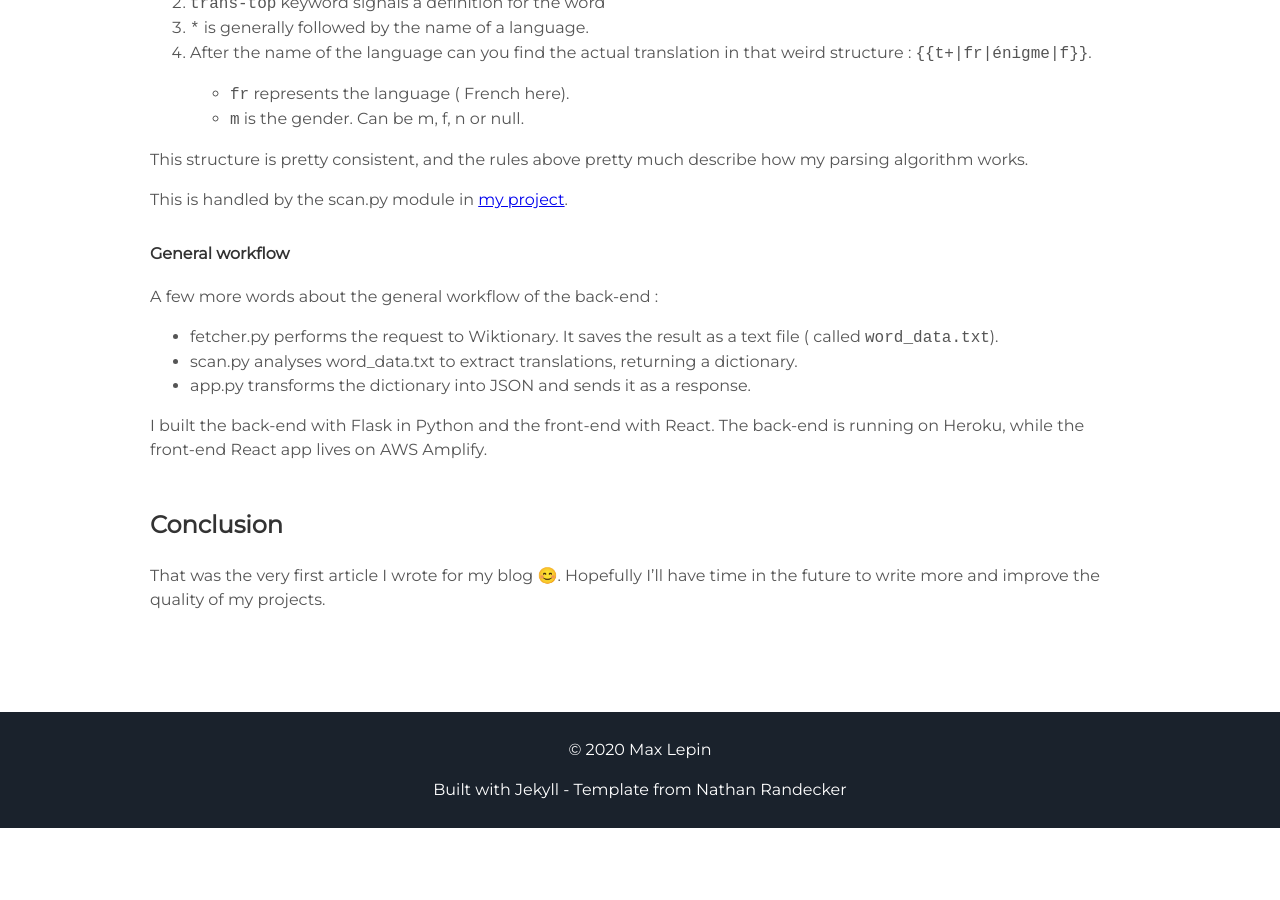
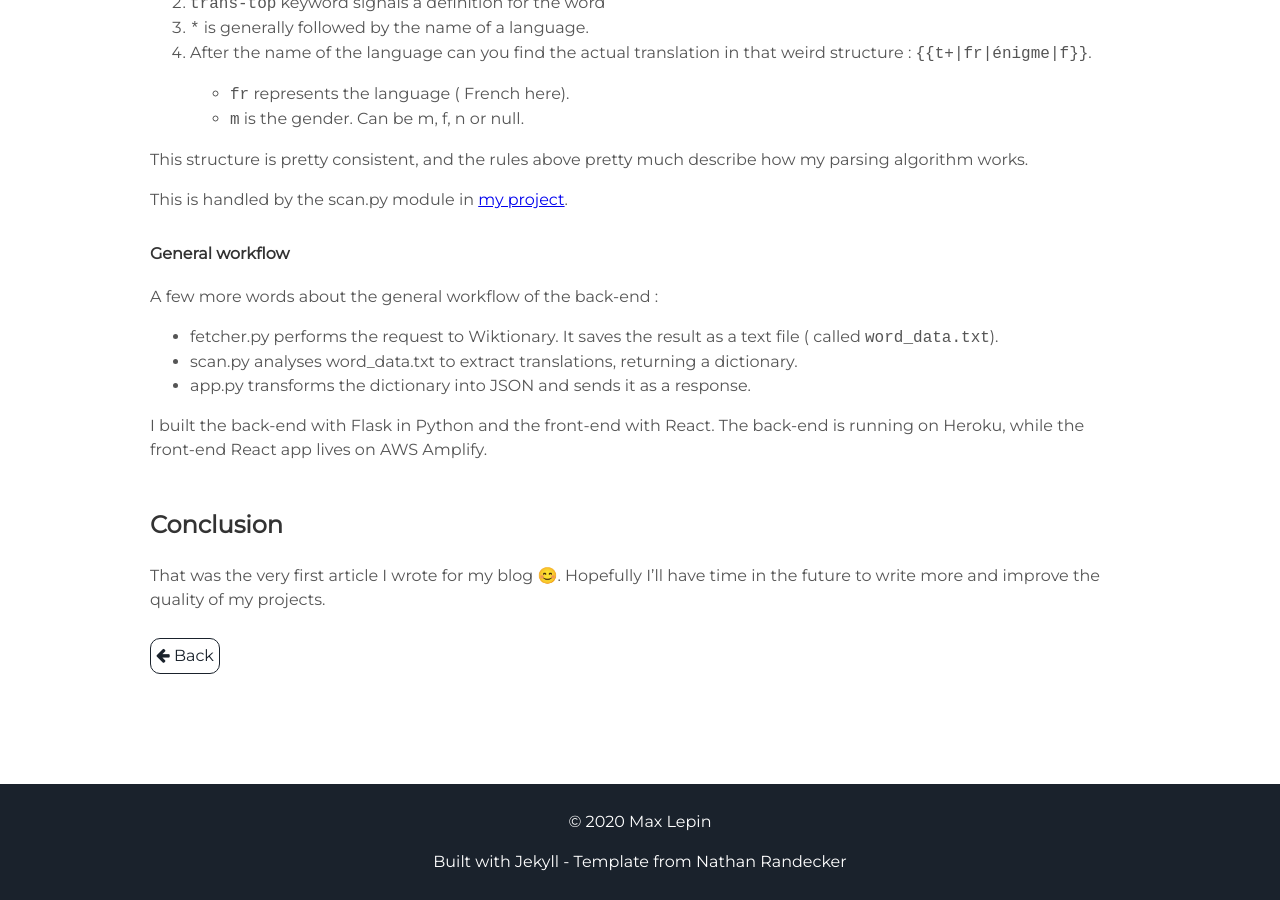
Before and after one commit to Max-le/CV-online, a Jekyll site: the page built from _posts/2020-02-29-wiki-translate.md, in a window 1280 px wide and 900 px high, scrolled down 2635 px. Built offline with Jekyll 4.4.1, drawn with Linux system fonts in a browser that asks for light colours; before the commit the page ends 3463 px from its top, so only the background shows below that.

Commit message:
add back Home button

```diff
--- a/_layouts/post.html
+++ b/_layouts/post.html
@@ -7,6 +7,7 @@
     <h1>{{page.title}}</h1>
     <em>Author : {{page.author}}</em>
 {{ content }}
+<a class='project-link' href="{{site.url}}"><i class="fa fa-arrow-left"></i> Back</a>
 </article>
 {% include footer.html %}
 {% if jekyll.environment == 'production' %}
```
